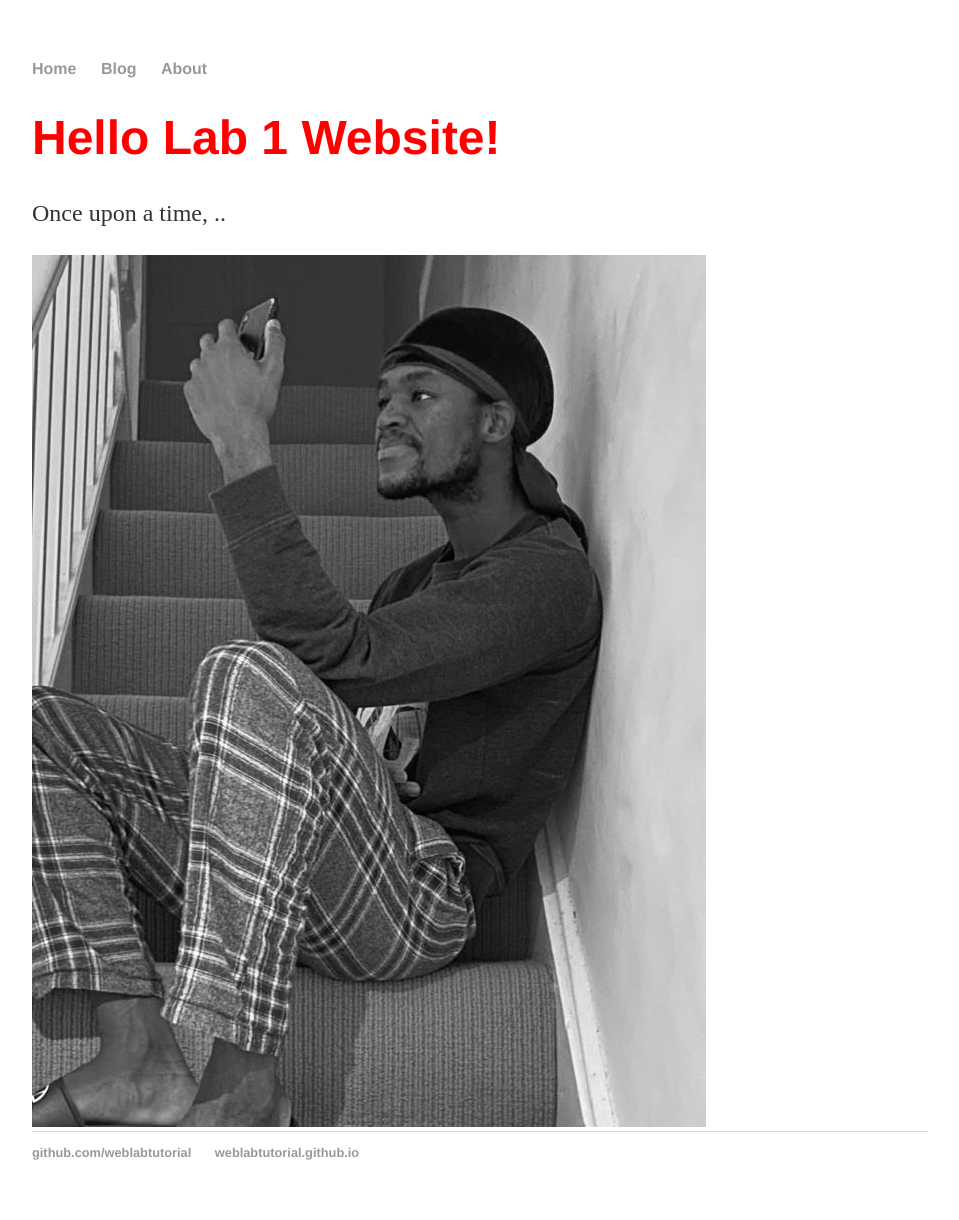
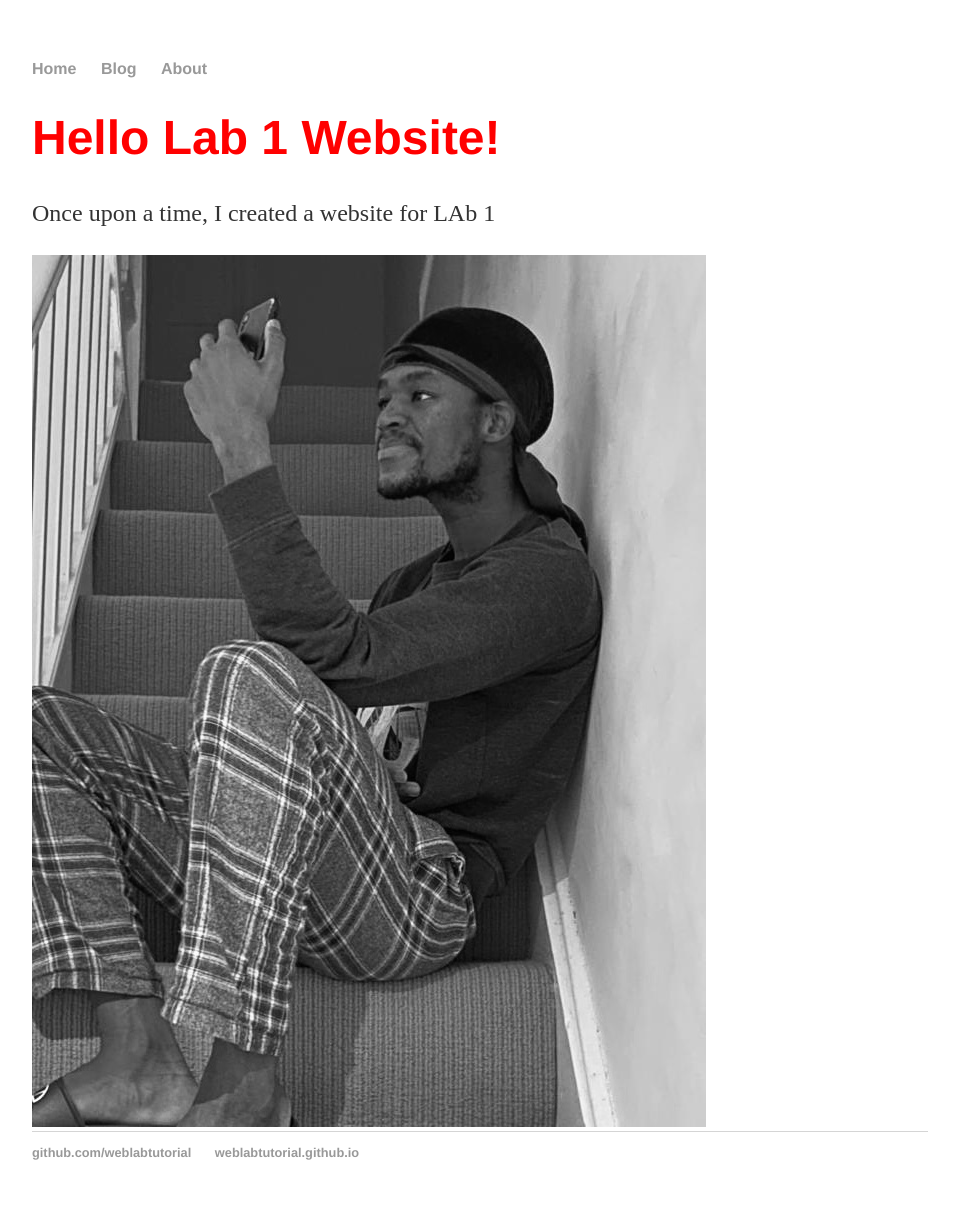
Before and after one commit to KagoPrezRantsho/KagoPrezRantsho.github.io, a Jekyll site: the page built from index.html, in a window 1280 px wide. Shown: the whole page, without its empty margins (160-1119 px from the left). Built offline with Jekyll 4.4.1, drawn with Linux system fonts in a browser that asks for light colours.

Commit message:
Update index.html

```diff
--- a/index.html
+++ b/index.html
@@ -5,7 +5,7 @@ title: Web Programming
 <div id="container">
 <div class="blurb">
   <h1>Hello Lab 1 Website!</h1>
-  <p>Once upon a time, ..</p>
+  <p>Once upon a time, I created a website for LAb 1</p>
 </div>
 <div>
   <img src="C1DBE545-7929-4FD8-934D-B50221795ED3_1_105_c.jpeg" alt="STAIRS PHOTO">
```
